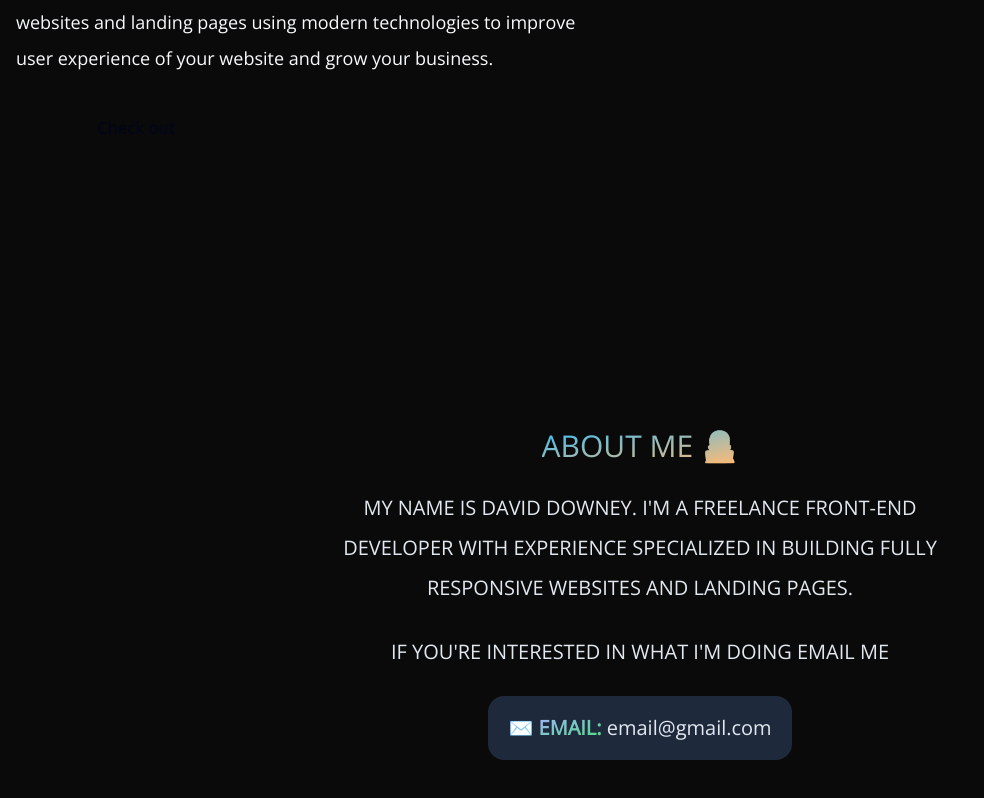
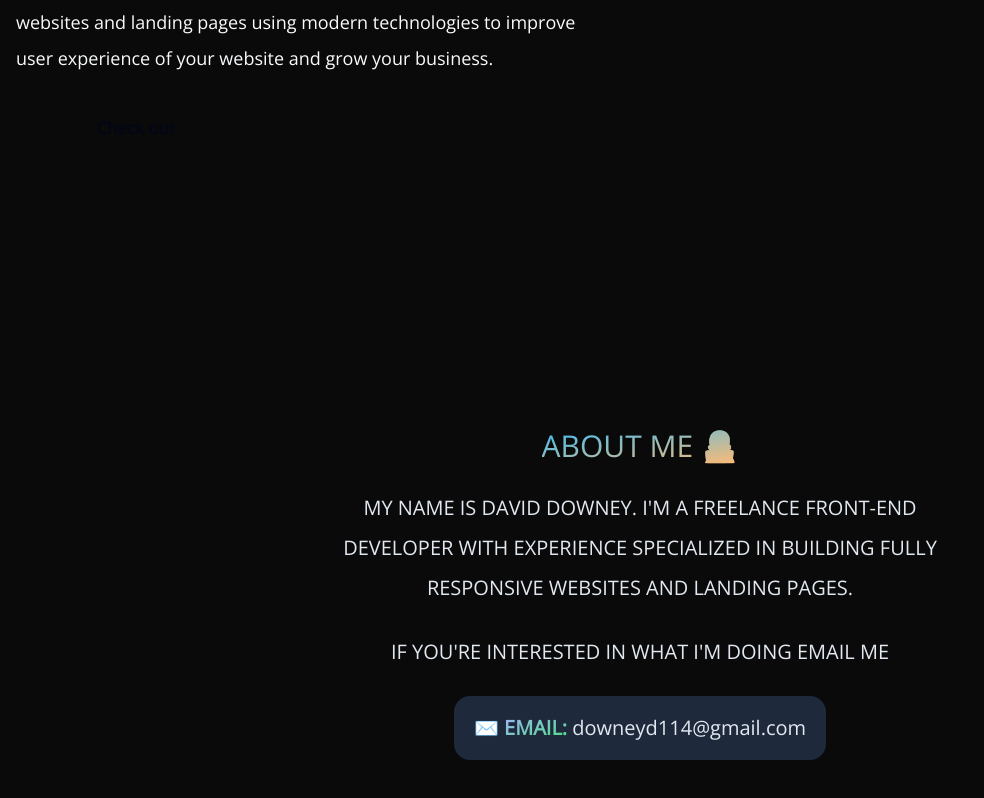
Before and after one commit to downey587/personal-website, a React (Create React App) app: page / in a window 1280 px wide. Shown: the part 3569-4367 px from the top of the page, without its empty margins (0-984 px from the left). Built offline with nearby package versions, Linux system fonts and the light colour scheme.

Commit message:
added email

```diff
--- a/src/components/hero.js
+++ b/src/components/hero.js
@@ -107,7 +107,7 @@ function Hero() {
                     <h1 className="text-3xl font-thin text-transparent bg-clip-text bg-gradient-to-br from-sky-400 to-orange-300"> ABOUT ME 👨‍💻 </h1>
                     <h1 className="text-xl font-medium leading-loose text-center text-slate-200 mt-6"> MY NAME IS DAVID DOWNEY. I'M A FREELANCE FRONT-END DEVELOPER WITH EXPERIENCE SPECIALIZED IN BUILDING FULLY RESPONSIVE WEBSITES AND LANDING PAGES. </h1>
                     <h1 className="text-xl font-medium leading-loose text-center text-slate-200 mt-6"> IF YOU'RE INTERESTED IN WHAT I'M DOING EMAIL ME </h1>
-                    <h1 id="contact" className="text-xl font-medium leading-loose text-center text-slate-200 mt-6 rounded-2xl px-5 py-3 transition-all duration-150 ease-linear bg-slate-800 hover:bg-slate-700"> ✉️ <span className="font-semibold text-transparent bg-clip-text bg-gradient-to-br from-indigo-300 to-green-400"> EMAIL:</span> email@gmail.com </h1>
+                    <h1 id="contact" className="text-xl font-medium leading-loose text-center text-slate-200 mt-6 rounded-2xl px-5 py-3 transition-all duration-150 ease-linear bg-slate-800 hover:bg-slate-700"> ✉️ <span className="font-semibold text-transparent bg-clip-text bg-gradient-to-br from-indigo-300 to-green-400"> EMAIL:</span> downeyd114@gmail.com </h1>
                 </div>
             </div>
         </div>
```
